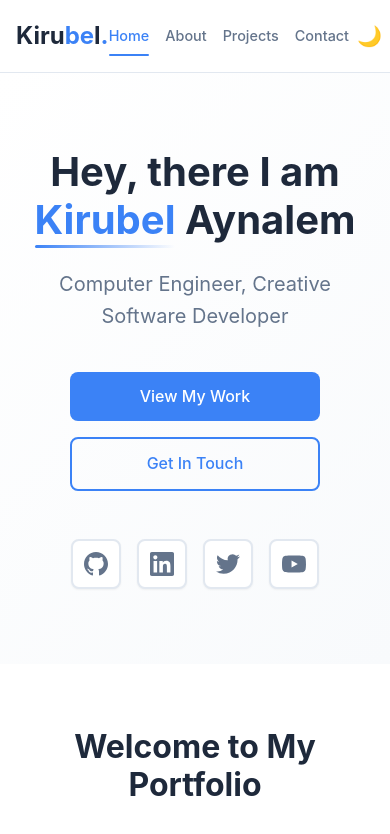
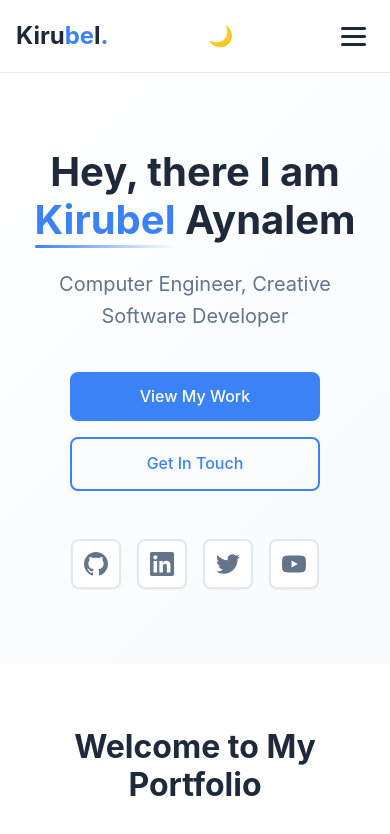
Before and after one commit to kirube1992/Portfolio_page, a Vue app: page / in a window 390 px wide. Shown: the top 834 px of the page. Built offline with nearby package versions, Linux system fonts and the light colour scheme.

Commit message:
add humberger icon for moblie menue

```diff
--- a/src/components/Navbar.vue
+++ b/src/components/Navbar.vue
@@ -1,8 +1,16 @@
 <script setup lang="ts">
+import { ref, computed } from 'vue'
 import { RouterLink } from 'vue-router'
 import { useThemeStore } from '@/stores/theme'
 
 const themeStore = useThemeStore()
+const isMenuOpen = ref(false)
+
+const toggleMenu = () => {
+  isMenuOpen.value = !isMenuOpen.value
+}
+
+const isDark = computed(() => themeStore.isDark)
 </script>
 
 <template>
@@ -16,8 +24,8 @@ const themeStore = useThemeStore()
           >
         </RouterLink>
 
-        <!-- Navigation -->
-        <nav class="nav">
+        <!-- Desktop Nav -->
+        <nav class="nav desktop-nav">
           <RouterLink to="/" class="nav-link">Home</RouterLink>
           <RouterLink to="/about" class="nav-link">About</RouterLink>
           <RouterLink to="/projects" class="nav-link">Projects</RouterLink>
@@ -29,25 +37,34 @@ const themeStore = useThemeStore()
           <span v-if="themeStore.isDark">☀️</span>
           <span v-else>🌙</span>
         </button>
+
+        <!-- Fancy Hamburger Button -->
+        <button
+          class="hamburger"
+          :class="{ open: isMenuOpen, dark: isDark }"
+          @click="toggleMenu"
+          aria-label="Toggle menu"
+        >
+          <span class="bar"></span>
+          <span class="bar"></span>
+          <span class="bar"></span>
+        </button>
       </div>
+
+      <!-- Slide-down Mobile Menu -->
+      <transition name="slide-fade">
+        <nav v-if="isMenuOpen" class="mobile-nav">
+          <RouterLink to="/" class="nav-link" @click="toggleMenu">Home</RouterLink>
+          <RouterLink to="/about" class="nav-link" @click="toggleMenu">About</RouterLink>
+          <RouterLink to="/projects" class="nav-link" @click="toggleMenu">Projects</RouterLink>
+          <RouterLink to="/contact" class="nav-link" @click="toggleMenu">Contact</RouterLink>
+        </nav>
+      </transition>
     </div>
   </header>
 </template>
 
 <style scoped>
-.nav-link:focus,
-.nav-link:focus-visible {
-  outline: none;
-  box-shadow: none;
-}
-
-/* .nav-link:focus,
-.nav-link:focus-visible {
-  outline: 2px solid var(--color-primary);
-  outline-offset: 4px;
-  border-radius: 4px;
-} */
-
 .navbar {
   background-color: var(--color-background);
   border-bottom: 1px solid var(--color-border);
@@ -116,6 +133,7 @@ const themeStore = useThemeStore()
   border-radius: 1px;
 }
 
+/* Theme Toggle */
 .theme-toggle {
   background: none;
   border: none;
@@ -130,13 +148,73 @@ const themeStore = useThemeStore()
   background-color: var(--color-surface);
 }
 
+/* Fancy Hamburger */
+.hamburger {
+  display: none;
+  flex-direction: column;
+  gap: 5px;
+  padding: 0.5rem;
+  border: none;
+  background: transparent;
+  cursor: pointer;
+  z-index: 200;
+}
+
+.hamburger .bar {
+  height: 3px;
+  width: 25px;
+  background-color: var(--color-text);
+  border-radius: 4px;
+  transition: 0.3s;
+}
+
+/* Dark mode override */
+.hamburger.dark .bar {
+  background-color: #fff;
+}
+
+.hamburger.open .bar:nth-child(1) {
+  transform: rotate(45deg) translate(5px, 5px);
+}
+.hamburger.open .bar:nth-child(2) {
+  opacity: 0;
+}
+.hamburger.open .bar:nth-child(3) {
+  transform: rotate(-45deg) translate(5px, -5px);
+}
+
+/* Mobile nav */
+.mobile-nav {
+  display: flex;
+  flex-direction: column;
+  align-items: flex-end;
+  background-color: var(--color-background);
+  padding: 1rem;
+  gap: 1rem;
+  border-top: 1px solid var(--color-border);
+}
+
+/* Slide-fade transition */
+.slide-fade-enter-active {
+  transition: all 0.3s ease;
+}
+.slide-fade-leave-active {
+  transition: all 0.2s ease;
+}
+.slide-fade-enter-from,
+.slide-fade-leave-to {
+  opacity: 0;
+  transform: translateY(-10px);
+}
+
+/* Mobile-specific */
 @media (max-width: 768px) {
-  .nav {
-    gap: 1rem;
+  .desktop-nav {
+    display: none;
   }
 
-  .nav-link {
-    font-size: 0.9rem;
+  .hamburger {
+    display: flex;
   }
 }
 </style>
```
